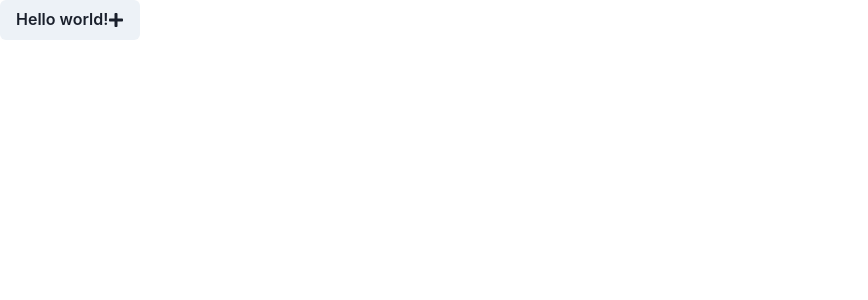
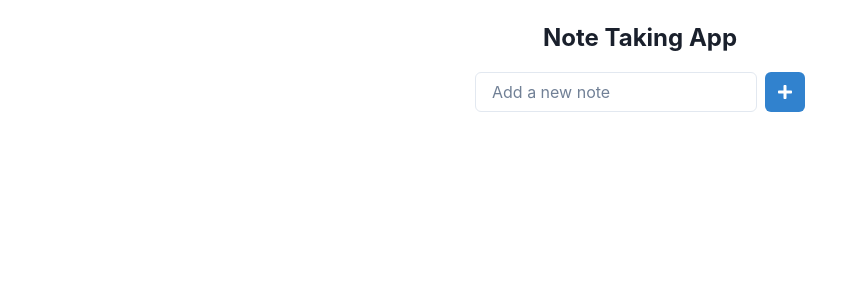
Before and after one commit to GPT-Engineer-App/note-jot, a React (Vite) app: page / in a window 1280 px wide. Shown: the top 300 px of the page, without its empty margins (0-868 px from the left). Built offline with nearby package versions, Linux system fonts and the light colour scheme.

Commit message:
Implemented a basic note-taking app with create, edit, and delete functionalities, and added a background image.

```diff
--- /dev/null
+++ b/src/index.css
@@ -0,0 +1,5 @@
+body {
+  background-image: url('/images/note-taking-background.jpg');
+  background-size: cover;
+  background-position: center;
+}
--- a/src/main.jsx
+++ b/src/main.jsx
@@ -1,3 +1,4 @@
+import './index.css';
 import React from "react";
 import ReactDOM from "react-dom/client";
 import App from "./App.jsx";
--- a/src/pages/Index.jsx
+++ b/src/pages/Index.jsx
@@ -1,15 +1,125 @@
-// Complete the Index page component here
-// Use chakra-ui
-import { Button } from "@chakra-ui/react"; // example
-import { FaPlus } from "react-icons/fa"; // example - use react-icons/fa for icons
+import { useState } from 'react';
+import { Box, Button, Input, Text, VStack, IconButton, useToast, Modal, ModalOverlay, ModalContent, ModalHeader, ModalFooter, ModalBody, ModalCloseButton, useDisclosure } from '@chakra-ui/react';
+import { FaPlus, FaTrash, FaEdit } from 'react-icons/fa';
 
 const Index = () => {
-  // TODO: Create the website here!
+  const [notes, setNotes] = useState([]);
+  const [input, setInput] = useState('');
+  const [editInput, setEditInput] = useState('');
+  const [currentNoteIndex, setCurrentNoteIndex] = useState(null);
+  const { isOpen, onOpen, onClose } = useDisclosure();
+  const toast = useToast();
+
+  const addNote = () => {
+    if (input === '') {
+      toast({
+        title: 'No content',
+        description: "You can't add an empty note!",
+        status: 'error',
+        duration: 2000,
+        isClosable: true,
+      });
+      return;
+    }
+    setNotes([...notes, input]);
+    setInput('');
+    toast({
+      title: 'Note added',
+      description: 'Your note was successfully added!',
+      status: 'success',
+      duration: 2000,
+      isClosable: true,
+    });
+  };
+
+  const deleteNote = (index) => {
+    const newNotes = notes.filter((_, i) => i !== index);
+    setNotes(newNotes);
+    toast({
+      title: 'Note deleted',
+      description: 'Your note was successfully deleted!',
+      status: 'info',
+      duration: 2000,
+      isClosable: true,
+    });
+  };
+
+  const openEditModal = (index) => {
+    setCurrentNoteIndex(index);
+    setEditInput(notes[index]);
+    onOpen();
+  };
+
+  const handleEditNote = () => {
+    const updatedNotes = [...notes];
+    updatedNotes[currentNoteIndex] = editInput;
+    setNotes(updatedNotes);
+    onClose();
+    toast({
+      title: 'Note edited',
+      description: 'Your note was successfully edited!',
+      status: 'success',
+      duration: 2000,
+      isClosable: true,
+    });
+  };
+
   return (
-    <Button>
-      Hello world! <FaPlus />
-    </Button>
-  ); // example
+    <VStack spacing={4} p={5}>
+      <Text fontSize="2xl" fontWeight="bold">Note Taking App</Text>
+      <Box display="flex" alignItems="center">
+        <Input
+          placeholder="Add a new note"
+          value={input}
+          onChange={(e) => setInput(e.target.value)}
+          size="md"
+          mr={2}
+        />
+        <IconButton
+          icon={<FaPlus />}
+          onClick={addNote}
+          colorScheme="blue"
+          aria-label="Add note"
+        />
+      </Box>
+      {notes.map((note, index) => (
+        <Box key={index} p={5} shadow="md" borderWidth="1px" flex="1" width="100%" display="flex" justifyContent="space-between" alignItems="center">
+          <Text>{note}</Text>
+          <Box>
+            <IconButton
+              icon={<FaEdit />}
+              onClick={() => openEditModal(index)}
+              colorScheme="yellow"
+              aria-label="Edit note"
+              mr={2}
+            />
+            <IconButton
+              icon={<FaTrash />}
+              onClick={() => deleteNote(index)}
+              colorScheme="red"
+              aria-label="Delete note"
+            />
+          </Box>
+        </Box>
+      ))}
+      <Modal isOpen={isOpen} onClose={onClose}>
+        <ModalOverlay />
+        <ModalContent>
+          <ModalHeader>Edit your note</ModalHeader>
+          <ModalCloseButton />
+          <ModalBody>
+            <Input value={editInput} onChange={(e) => setEditInput(e.target.value)} placeholder="Edit your note" />
+          </ModalBody>
+          <ModalFooter>
+            <Button colorScheme="blue" mr={3} onClick={handleEditNote}>
+              Save
+            </Button>
+            <Button variant="ghost" onClick={onClose}>Cancel</Button>
+          </ModalFooter>
+        </ModalContent>
+      </Modal>
+    </VStack>
+  );
 };
 
 export default Index;
```
Also changed, not shown: 1 other file (tests, documents, lock files or other folders).
